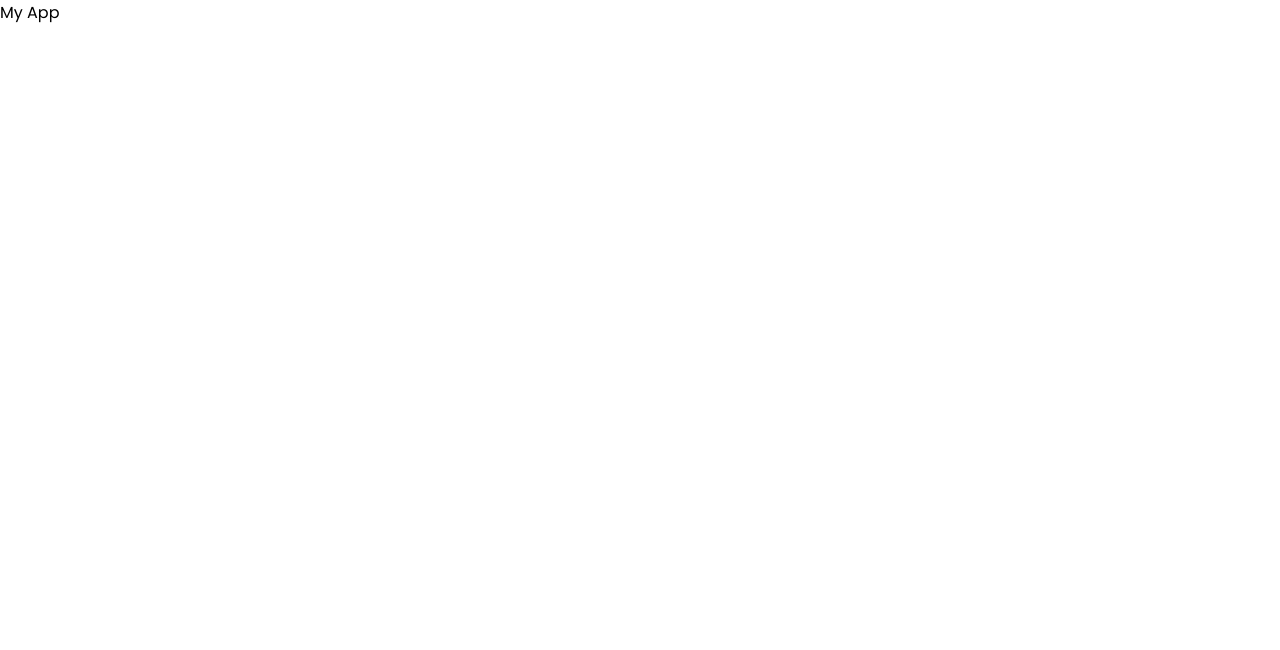
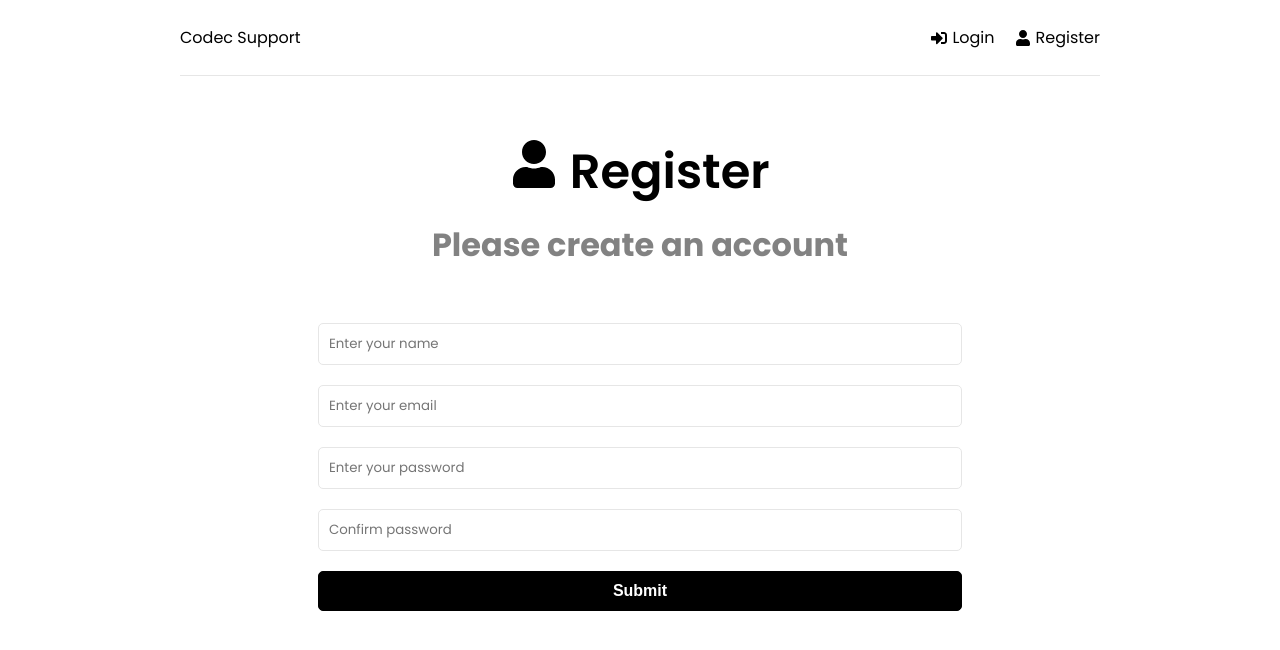
Before and after one commit to ehtesham0337/Codec-Support, a React (Create React App) app in the folder frontend/: page /register in a window 1280 px wide. Shown: the top 650 px of the page. Built offline with nearby package versions, Linux system fonts and the light colour scheme.

Commit message:
home, login, register pages

```diff
--- a/frontend/package.json
+++ b/frontend/package.json
@@ -13,6 +13,7 @@
     "react-icons": "^4.7.1",
     "react-modal": "^3.16.1",
     "react-redux": "^8.0.5",
+    "react-router-dom": "^6.6.0",
     "react-scripts": "5.0.1",
     "react-toastify": "^9.1.1",
     "web-vitals": "^2.1.4"
--- a/frontend/src/App.js
+++ b/frontend/src/App.js
@@ -1,8 +1,28 @@
 import React from "react";
-import { Counter } from "./features/counter/Counter";
+import { BrowserRouter as Router, Routes, Route } from "react-router-dom";
+import Header from "./components/Header";
+import Home from "./pages/Home";
+import Login from "./pages/Login";
+import Register from "./pages/Register";
+import { ToastContainer } from "react-toastify";
+import "react-toastify/dist/ReactToastify.css";
 
 function App() {
-  return <div>My App</div>;
+  return (
+    <>
+      <Router>
+        <div className="container">
+          <Header />
+          <Routes>
+            <Route path="/" element={<Home />} />
+            <Route path="/login" element={<Login />} />
+            <Route path="/register" element={<Register />} />
+          </Routes>
+        </div>
+        <ToastContainer />
+      </Router>
+    </>
+  );
 }
 
 export default App;
--- /dev/null
+++ b/frontend/src/components/Header.jsx
@@ -0,0 +1,27 @@
+import React from "react";
+import { Link } from "react-router-dom";
+import { FaSignInAlt, FaSignOutAlt, FaUser } from "react-icons/fa";
+
+function Header() {
+  return (
+    <header className="header">
+      <div className="logo">
+        <Link to="/">Codec Support</Link>
+      </div>
+      <ul>
+        <li>
+          <Link to="/login">
+            <FaSignInAlt /> Login
+          </Link>
+        </li>
+        <li>
+          <Link to="/register">
+            <FaUser /> Register
+          </Link>
+        </li>
+      </ul>
+    </header>
+  );
+}
+
+export default Header;
--- /dev/null
+++ b/frontend/src/pages/Home.jsx
@@ -0,0 +1,27 @@
+import React from "react";
+import { FaQuestionCircle, FaTicketAlt } from "react-icons/fa";
+import { Link } from "react-router-dom";
+
+function Home() {
+  return (
+    <div>
+      <section className="heading">
+        <h1>Need help?</h1>
+        <p>Choose from an option below</p>
+      </section>
+
+      <Link to="/new-ticket">
+        <button className="btn btn-reverse btn-block">
+          <FaQuestionCircle /> Create New Ticket
+        </button>
+      </Link>
+      <Link to="/tickets">
+        <button className="btn btn-block">
+          <FaTicketAlt /> View My Ticket
+        </button>
+      </Link>
+    </div>
+  );
+}
+
+export default Home;
--- /dev/null
+++ b/frontend/src/pages/Login.jsx
@@ -0,0 +1,70 @@
+import React from "react";
+import { useState } from "react";
+import { FaSignInAlt, FaUser } from "react-icons/fa";
+import { toast } from "react-toastify";
+
+function Login() {
+  const [formData, setFormData] = useState({
+    email: "",
+    password: "",
+  });
+
+  const { email, password } = formData;
+
+  const onChange = (e) => {
+    setFormData((prevState) => ({
+      ...prevState,
+      [e.target.name]: e.target.value,
+    }));
+  };
+
+  const onSubmit = (e) => {
+    e.preventDefault();
+  };
+
+  return (
+    <>
+      <section className="heading">
+        <h1>
+          <FaSignInAlt /> Login
+        </h1>
+        <p>Please log in for support</p>
+      </section>
+
+      <section className="form">
+        <form onSubmit={onSubmit}>
+          <div className="form-group">
+            <input
+              type="email"
+              className="form-control"
+              id="email"
+              name="email"
+              value={email}
+              onChange={onChange}
+              placeholder="Enter your email"
+              required
+            />
+          </div>
+          <div className="form-group">
+            <input
+              type="password"
+              className="form-control"
+              id="password"
+              name="password"
+              value={password}
+              onChange={onChange}
+              placeholder="Enter your password"
+              required
+            />
+          </div>
+
+          <div className="form-group">
+            <button className="btn btn-block">Submit</button>
+          </div>
+        </form>
+      </section>
+    </>
+  );
+}
+
+export default Login;
--- /dev/null
+++ b/frontend/src/pages/Register.jsx
@@ -0,0 +1,99 @@
+import React from "react";
+import { useState } from "react";
+import { FaUser } from "react-icons/fa";
+import { toast } from "react-toastify";
+
+function Register() {
+  const [formData, setFormData] = useState({
+    name: "",
+    email: "",
+    password: "",
+    password2: "",
+  });
+
+  const { name, email, password, password2 } = formData;
+
+  const onChange = (e) => {
+    setFormData((prevState) => ({
+      ...prevState,
+      [e.target.name]: e.target.value,
+    }));
+  };
+
+  const onSubmit = (e) => {
+    e.preventDefault();
+
+    if (password !== password2) {
+      toast.error("Passwords do not match");
+    }
+  };
+
+  return (
+    <>
+      <section className="heading">
+        <h1>
+          <FaUser /> Register
+        </h1>
+        <p>Please create an account</p>
+      </section>
+
+      <section className="form">
+        <form onSubmit={onSubmit}>
+          <div className="form-group">
+            <input
+              type="text"
+              className="form-control"
+              id="name"
+              name="name"
+              value={name}
+              onChange={onChange}
+              placeholder="Enter your name"
+              required
+            />
+          </div>
+          <div className="form-group">
+            <input
+              type="email"
+              className="form-control"
+              id="email"
+              name="email"
+              value={email}
+              onChange={onChange}
+              placeholder="Enter your email"
+              required
+            />
+          </div>
+          <div className="form-group">
+            <input
+              type="password"
+              className="form-control"
+              id="password"
+              name="password"
+              value={password}
+              onChange={onChange}
+              placeholder="Enter your password"
+              required
+            />
+          </div>
+          <div className="form-group">
+            <input
+              type="password"
+              className="form-control"
+              id="password2"
+              name="password2"
+              value={password2}
+              onChange={onChange}
+              placeholder="Confirm password"
+              required
+            />
+          </div>
+          <div className="form-group">
+            <button className="btn btn-block">Submit</button>
+          </div>
+        </form>
+      </section>
+    </>
+  );
+}
+
+export default Register;
```
Also changed, not shown: 1 other file (tests, documents, lock files or other folders).
